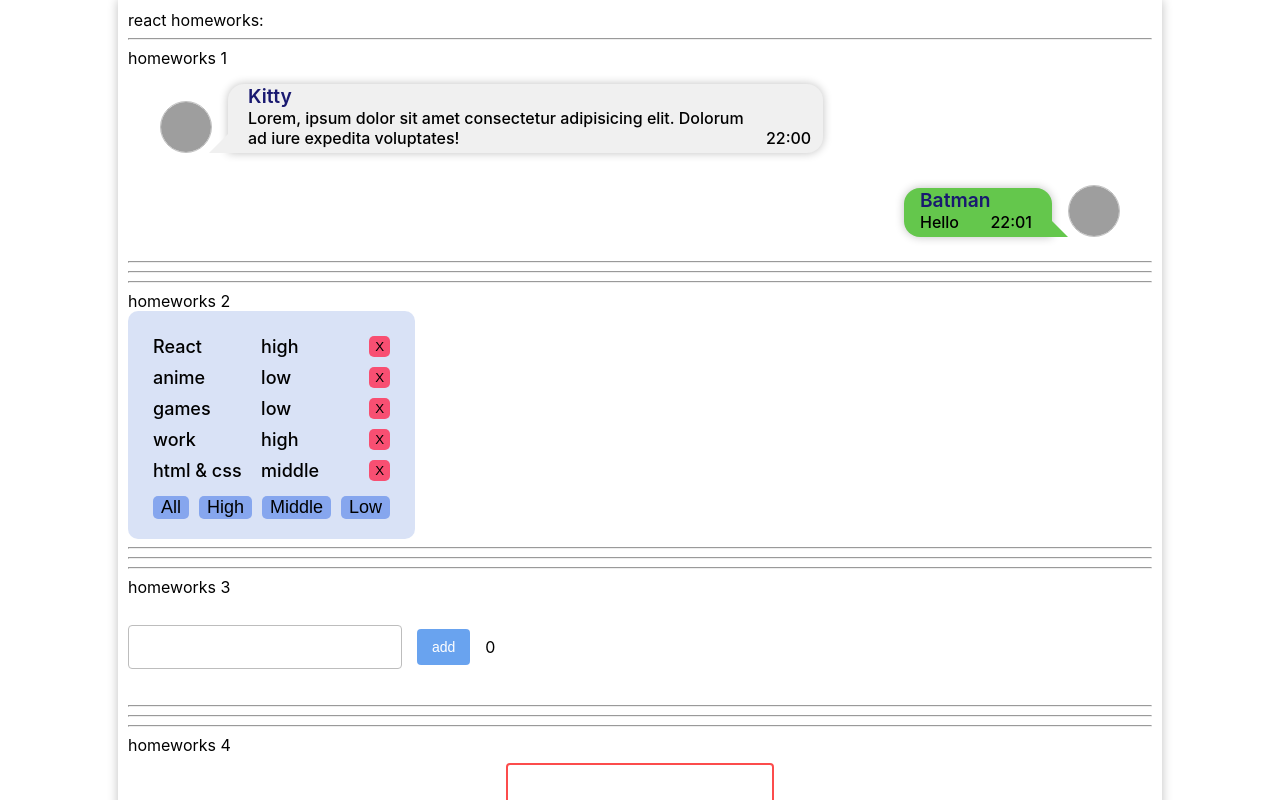
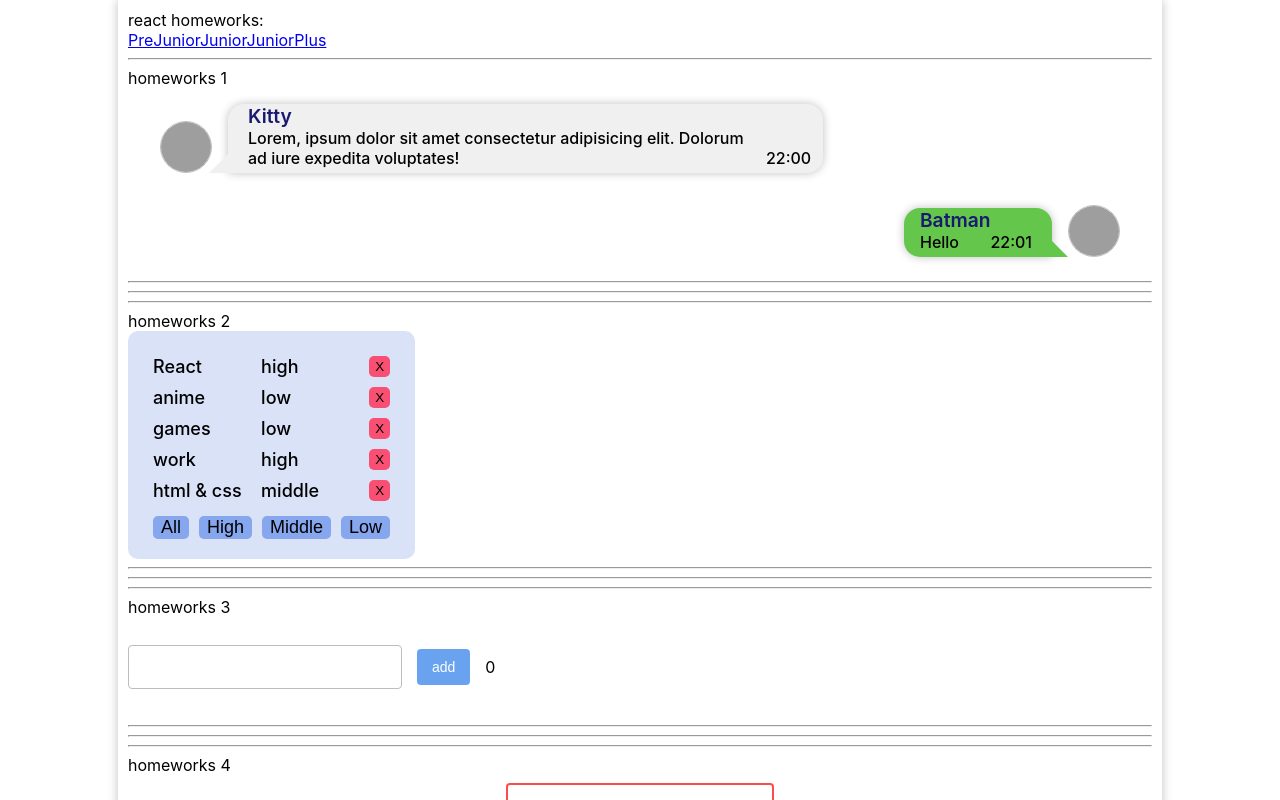
Before and after one commit to Kirill2603/it_incubator_hw, a React (Create React App) app: page / in a window 1280 px wide. Shown: the top 800 px of the page. Built offline with nearby package versions, Linux system fonts and the light colour scheme; grey boxes are pictures that could not be loaded.

Commit message:
HW5 test

```diff
--- a/package.json
+++ b/package.json
@@ -10,9 +10,11 @@
     "@types/node": "^12.0.0",
     "@types/react": "^17.0.0",
     "@types/react-dom": "^17.0.0",
+    "@types/react-router-dom": "^5.3.2",
     "@types/uuid": "^8.3.3",
     "react": "^17.0.2",
     "react-dom": "^17.0.2",
+    "react-router-dom": "^6.0.2",
     "react-scripts": "4.0.3",
     "typescript": "^4.1.2",
     "uuid": "^8.3.2",
--- a/src/p1-main/m1-ui/u1-app/App.tsx
+++ b/src/p1-main/m1-ui/u1-app/App.tsx
@@ -4,16 +4,17 @@ import HW1 from "../../../p2-homeworks/h1/HW1";
 import HW2 from "../../../p2-homeworks/h2/HW2";
 import HW3 from "../../../p2-homeworks/h3/HW3";
 import HW4 from "../../../p2-homeworks/h4/HW4";
+import HW5 from "../../../p2-homeworks/h5/HW5";
 
 function App() {
   return (
     <div className={styles.App}>
       <div>react homeworks:</div>
-      <HW1 />
-      <HW2/>
-      <HW3/>
-      <HW4/>
-      {/*<HW5/>*/}
+      {/*<HW1 />*/}
+      {/*<HW2/>*/}
+      {/*<HW3/>*/}
+      {/*<HW4/>*/}
+      <HW5/>
     </div>
   );
 }
--- a/src/p2-homeworks/h5/HW5.tsx
+++ b/src/p2-homeworks/h5/HW5.tsx
@@ -1,19 +1,22 @@
 import React from 'react'
 import Header from './Header'
-import Routes from './Routes'
+import RoutesFun from './Routes'
+import {BrowserRouter} from "react-router-dom";
 
 function HW5() {
     return (
+        <BrowserRouter>
         <div>
             {/*в gh-pages лучше работает HashRouter*/}
             {/*<HashRouter>*/}
 
             <Header/>
 
-            <Routes/>
+            <RoutesFun/>
 
             {/*</HashRouter>*/}
         </div>
+            </BrowserRouter>
     )
 }
 
--- a/src/p2-homeworks/h5/Header.tsx
+++ b/src/p2-homeworks/h5/Header.tsx
@@ -1,9 +1,14 @@
 import React from 'react'
+import { Link } from "react-router-dom";
+import {PATH} from "./Routes";
+
 
 function Header() {
     return (
         <div>
-            // add NavLinks
+            <Link to={PATH.PRE_JUNIOR}>PreJunior</Link>
+            <Link to={PATH.JUNIOR}>Junior</Link>
+            <Link to={PATH.JUNIOR_PLUS}>JuniorPlus</Link>
 
         </div>
     )
--- a/src/p2-homeworks/h5/Routes.tsx
+++ b/src/p2-homeworks/h5/Routes.tsx
@@ -1,29 +1,39 @@
 import React from 'react'
+import { Routes, Route} from "react-router-dom";
+import PreJunior from "./pages/PreJunior";
+import Error404 from "./pages/Error404";
+import Junior from "./pages/Junior";
+import JuniorPlus from "./pages/juniorPlus";
 
 export const PATH = {
     PRE_JUNIOR: '/pre-junior',
-    // add paths
+    JUNIOR: '/junior',
+    JUNIOR_PLUS: '/junior-plus',
+
 }
 
-function Routes() {
+function RoutesFun() {
     return (
         <div>
             {/*Switch выбирает первый подходящий роут*/}
-            {/*<Switch>*/}
+            <Routes>
 
             {/*в начале мы попадаем на страницу '/' и переходим сразу на страницу PRE_JUNIOR*/}
             {/*exact нужен чтоб указать полное совподение (что после '/' ничего не будет)*/}
-            {/*<Route path={'/'} exact render={() => <Redirect to={PATH.PRE_JUNIOR}/>}/>*/}
+            <Route path='/' element={<PreJunior />} />
 
-            {/*<Route path={PATH.PRE_JUNIOR} render={() => <PreJunior/>}/>*/}
+
+            <Route path={PATH.PRE_JUNIOR} element={<PreJunior />}/>
+            <Route path={PATH.JUNIOR} element={<Junior />}/>
+            <Route path={PATH.JUNIOR_PLUS} element={<JuniorPlus />}/>
                 // add routes
 
             {/*у этого роута нет пути, он отрисуется если пользователь захочет попасть на несуществующую страницу*/}
-            {/*<Route render={() => <Error404/>}/>*/}
+            <Route path='*' element={<Error404/>}/>
 
-            {/*</Switch>*/}
+            </Routes>
         </div>
     )
 }
 
-export default Routes
+export default RoutesFun
--- /dev/null
+++ b/src/p2-homeworks/h5/pages/Junior.tsx
@@ -0,0 +1,12 @@
+import React from 'react'
+
+
+function PreJunior() {
+    return (
+        <div>
+            JUNIOR
+        </div>
+    )
+}
+
+export default PreJunior
--- /dev/null
+++ b/src/p2-homeworks/h5/pages/juniorPlus.tsx
@@ -0,0 +1,12 @@
+import React from 'react'
+
+function JuniorPlus() {
+    return (
+        <div>
+                JUNIOR PLUS
+
+        </div>
+    )
+}
+
+export default JuniorPlus
```
Also changed, not shown: 1 other file (tests, documents, lock files or other folders).
